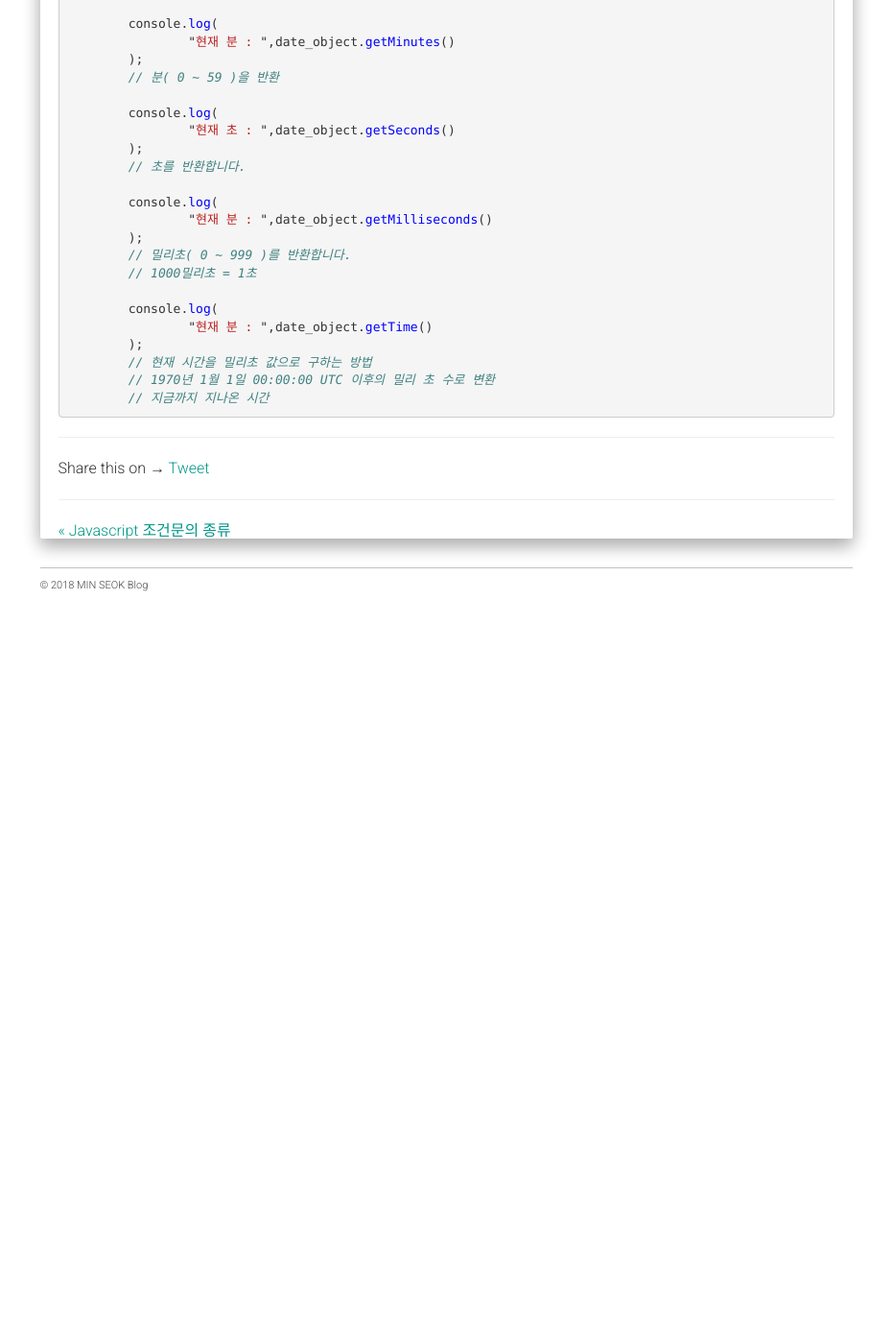
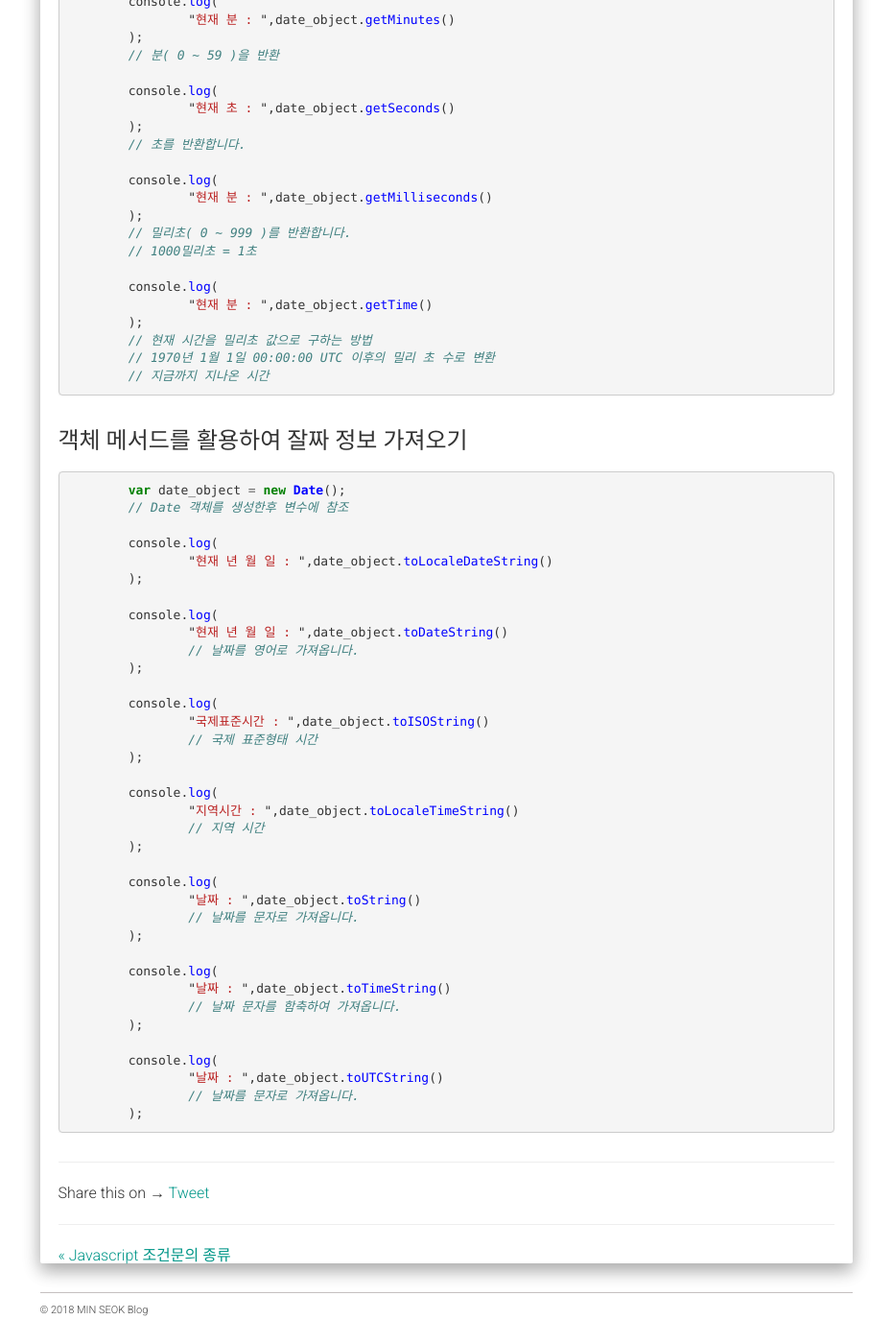
Before and after one commit to alalstjr/promote.github.io, a Jekyll site: the page built from _posts/2018-09-09-JavaScript 시간과 날짜객체(Date).md, in a window 1280 px wide and 1400 px high, scrolled down 1083 px. Shown: the whole window at 96% size, without its empty margins (321-1251 px from the left). Built offline with Jekyll 4.4.1, drawn with Linux system fonts in a browser that asks for light colours; nearby versions of some CDN libraries; our own code applies the rules of GitHub Pages for plain Markdown files; comment, search, counter and statistics services are not loaded; before the commit the page ends 1728 px from its top, so only the background shows below that.

Commit message:
Update 2018-09-09-JavaScript 시간과 날짜객체(Date).md

```diff
--- a/_posts/2018-09-09-JavaScript 시간과 날짜객체(Date).md
+++ b/_posts/2018-09-09-JavaScript 시간과 날짜객체(Date).md
@@ -4,8 +4,6 @@
     <a href="https://developer.mozilla.org/ko/docs/Web/JavaScript/Reference/Global_Objects/Date" target="_balnk">MDN- 날짜객체</a>
   </div>
   <p>날짜를 메서드 함수로 가져오는 방법</p>
-</div>
-
 {% highlight javascript %}
 	var date_object = new Date();
 	// Date 객체를 생성한후 변수에 참조
@@ -65,3 +63,45 @@
 	// 1970년 1월 1일 00:00:00 UTC 이후의 밀리 초 수로 변환
 	// 지금까지 지나온 시간
 {% endhighlight %}
+</div>
+<div class="box">
+	<div class="small-title">객체 메서드를 활용하여 잘짜 정보 가져오기</div>
+{% highlight javascript %}
+	var date_object = new Date();
+	// Date 객체를 생성한후 변수에 참조
+
+	console.log(
+		"현재 년 월 일 : ",date_object.toLocaleDateString()
+	);
+
+	console.log(
+		"현재 년 월 일 : ",date_object.toDateString()
+		// 날짜를 영어로 가져옵니다.
+	);
+
+	console.log(
+		"국제표준시간 : ",date_object.toISOString()
+		// 국제 표준형태 시간
+	);
+
+	console.log(
+		"지역시간 : ",date_object.toLocaleTimeString()
+		// 지역 시간
+	);
+
+	console.log(
+		"날짜 : ",date_object.toString()
+		// 날짜를 문자로 가져옵니다.
+	);
+
+	console.log(
+		"날짜 : ",date_object.toTimeString()
+		// 날짜 문자를 함축하여 가져옵니다.
+	);
+
+	console.log(
+		"날짜 : ",date_object.toUTCString()
+		// 날짜를 문자로 가져옵니다.
+	);
+{% endhighlight %}
+</div>
```
